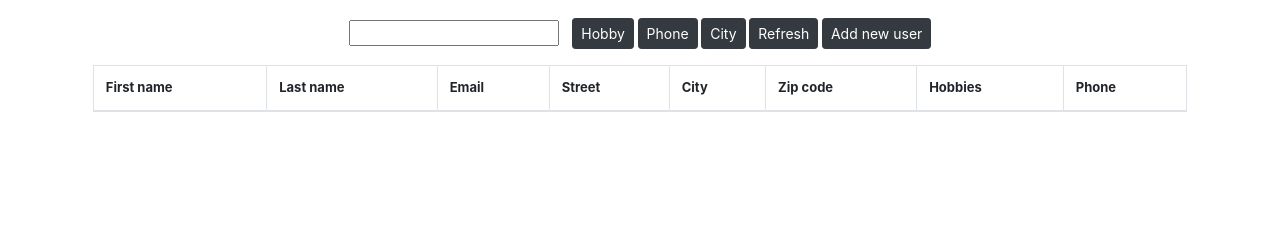
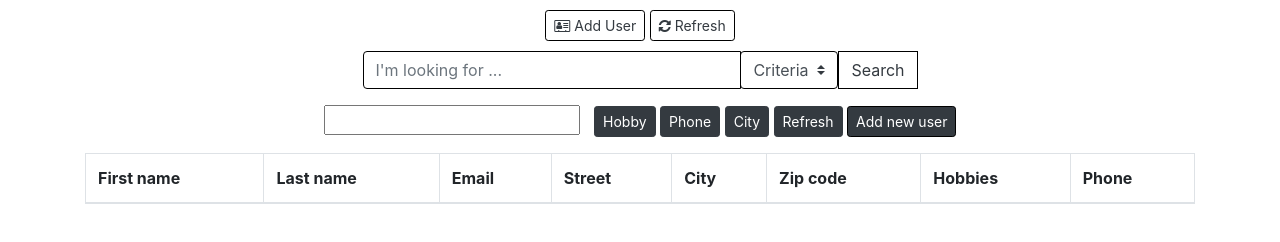
Before and after one commit to benskov95/CA2-front-end, a website built with webpack: page public/index.html in a window 1280 px wide. Built offline with nearby package versions, Linux system fonts and the light colour scheme; no server answers.

Commit message:
changed index layout

```diff
--- a/public/index.html
+++ b/public/index.html
@@ -4,10 +4,30 @@
 <head>
   <meta charset="UTF-8">
   <meta name="viewport" content="width=device-width, initial-scale=1.0">
+  <link rel="stylesheet" href="https://stackpath.bootstrapcdn.com/font-awesome/4.7.0/css/font-awesome.min.css" integrity="sha384-wvfXpqpZZVQGK6TAh5PVlGOfQNHSoD2xbE+QkPxCAFlNEevoEH3Sl0sibVcOQVnN" crossorigin="anonymous">
   <title>Index</title>
 </head>
 
 <body>
+
+  <div id="container" class="container">
+    <div style="text-align: center; margin-top: 10px">
+      <button id="addPerson" class="btn btn-outline-dark btn-sm" data-toggle="modal" data-target="#addModal"><i class="fa fa-address-card-o" aria-hidden="true"></i> Add
+        User</button> <button id="refresh" class="btn btn-outline-dark btn-sm"><i class="fa fa-refresh" aria-hidden="true"></i> Refresh</button>
+    </div>
+    <div class="input-group mb-3" style="margin-top: 10px; padding-left: 25%; padding-right: 25%;">
+      <input type="text" id="searchInput" class="form-control" placeholder="I'm looking for ...">           <!--REMEMBER TO CHANGE ID-->
+      <div class="input-group-append">
+        <select class="browser-default custom-select" id="criteria">
+          <option selected disabled>Criteria</option>
+          <option value="1">Hobby</option>
+          <option value="2">Phone</option>
+          <option value="3">City</option>
+        </select>
+        <button id="searchBtn" class="btn btn-outline-dark">Search</button>
+      </div>
+      <p id="status"></p>
+    </div>
 
   <div id="content" class="content">
     <div style="text-align: center; margin-bottom: 10px">
--- a/src/style.css
+++ b/src/style.css
@@ -3,37 +3,9 @@ This is the Horizontal Navigation Bar Example with Active/Current Navigation Lin
 From here https://www.w3schools.com/css/css_navbar.asp
 */
 
-ul.header {
-  list-style-type: none;
-  margin: 0;
-  padding: 0;
-  overflow: hidden;
-  background-color: #333;
+#addPerson, #refresh, #searchBtn, #searchInput, #criteria {
+  outline:0px !important;
+  -webkit-appearance:none;
+  box-shadow: none !important;
+  border-color: black;
 }
-
-ul.header li {
-  float: left;
-}
-
-ul.header li a {
-  display: block;
-  color: white;
-  text-align: center;
-  padding: 14px 16px;
-  text-decoration: none;
-}
-ul.header li a:hover:not(.active) {
-  background-color: #111;
-}
-
-.selected {
-  background-color: #4caf50;
-}
-
-.content {
-  margin-left: 6%;
-  margin-right: 6%;
-  padding: 18px 16px;
-  height: 1000px;
-  font-size: small;
-}
```
Also changed, not shown: 1 other file.
